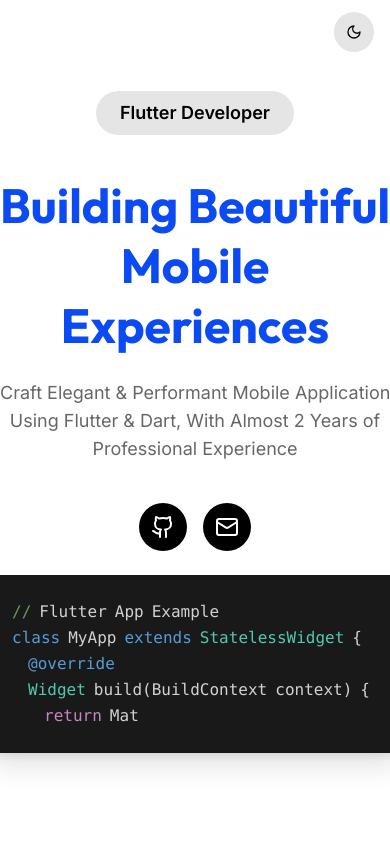
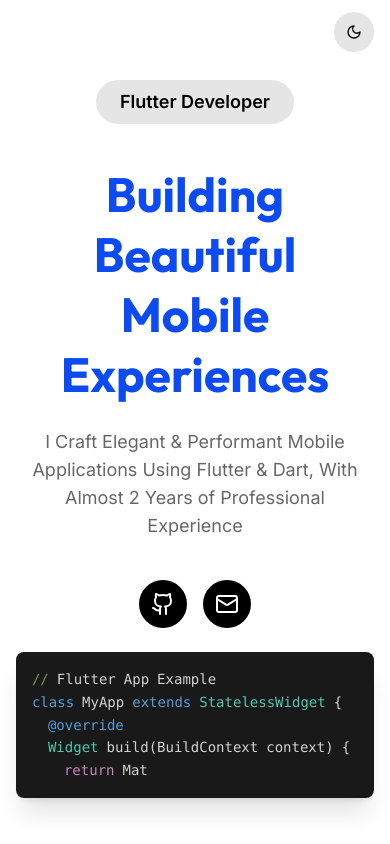
Before and after one commit to muzzammil763/muzamil.github.io, a React (Vite) app: page / in a window 390 px wide. Shown: the top 844 px of the page. Built offline with nearby package versions, Linux system fonts and the light colour scheme.

Commit message:
Fix mobile responsiveness for code block
Ensure the code block in the application is responsive on mobile devices, preventing it from exceeding the maximum mobile width and disrupting the layout of other responsive text elements.
[skip gpt_engineer]

```diff
--- a/src/components/AnimatedCode.tsx
+++ b/src/components/AnimatedCode.tsx
@@ -51,10 +51,10 @@ export const AnimatedCode = () => {
           initial={{ opacity: 0, y: 20 }}
           animate={{ opacity: 1, y: 0 }}
           exit={{ opacity: 0, y: -20 }}
-          className="w-full max-w-2xl mx-auto p-6 rounded-lg bg-black/90 backdrop-blur-sm shadow-xl overflow-hidden"
+          className="w-full max-w-full mx-auto p-4 md:p-6 rounded-lg bg-black/90 backdrop-blur-sm shadow-xl overflow-x-auto"
         >
-          <pre className="font-mono text-base md:text-lg text-left">
-            <code>
+          <pre className="font-mono text-sm md:text-base lg:text-lg text-left min-w-[300px] overflow-x-auto">
+            <code className="block whitespace-pre">
               {text.split('\n').map((line, i) => (
                 <div key={i} className="leading-relaxed">
                   {line.split(' ').map((word, j) => {
```
